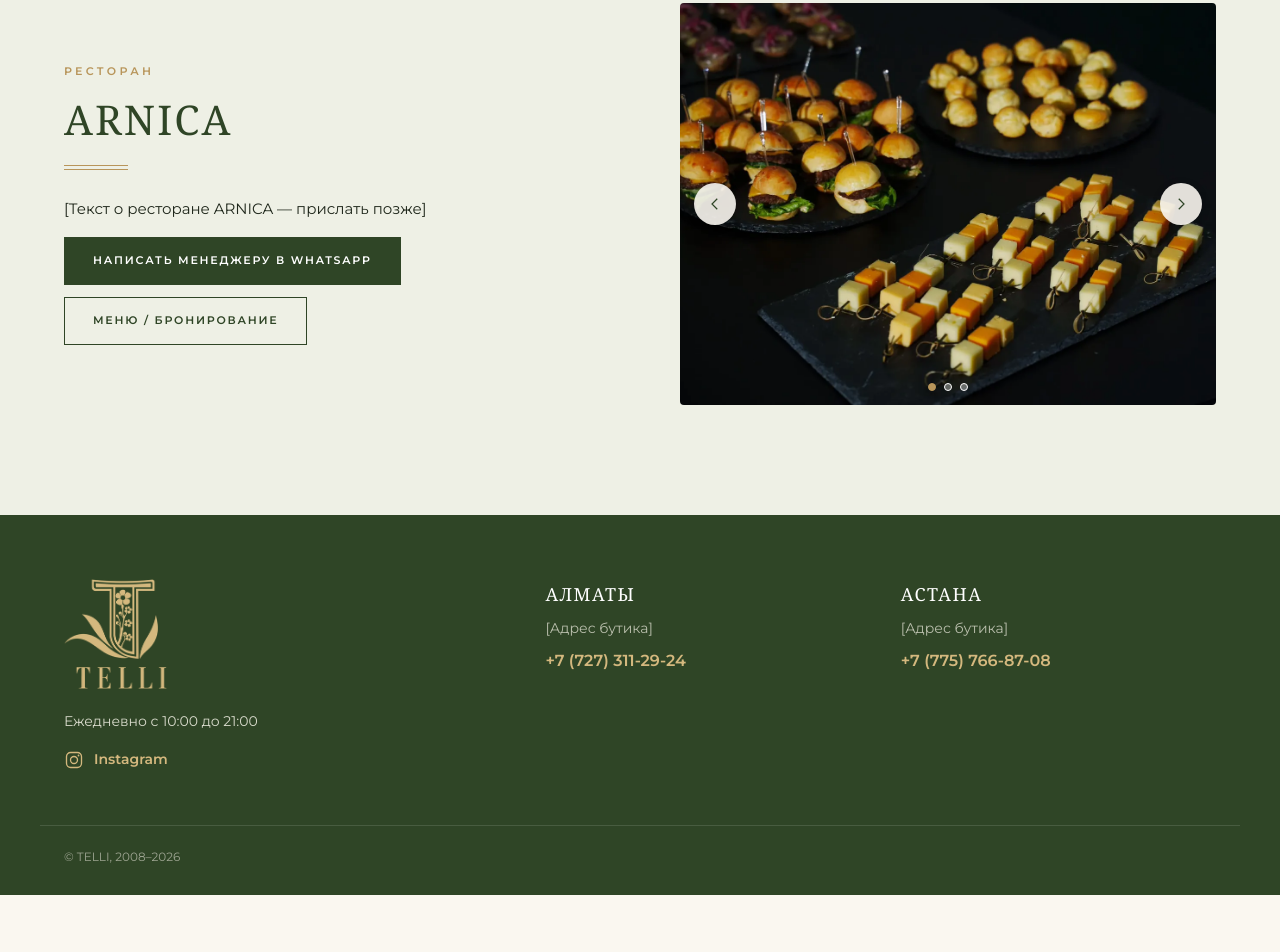
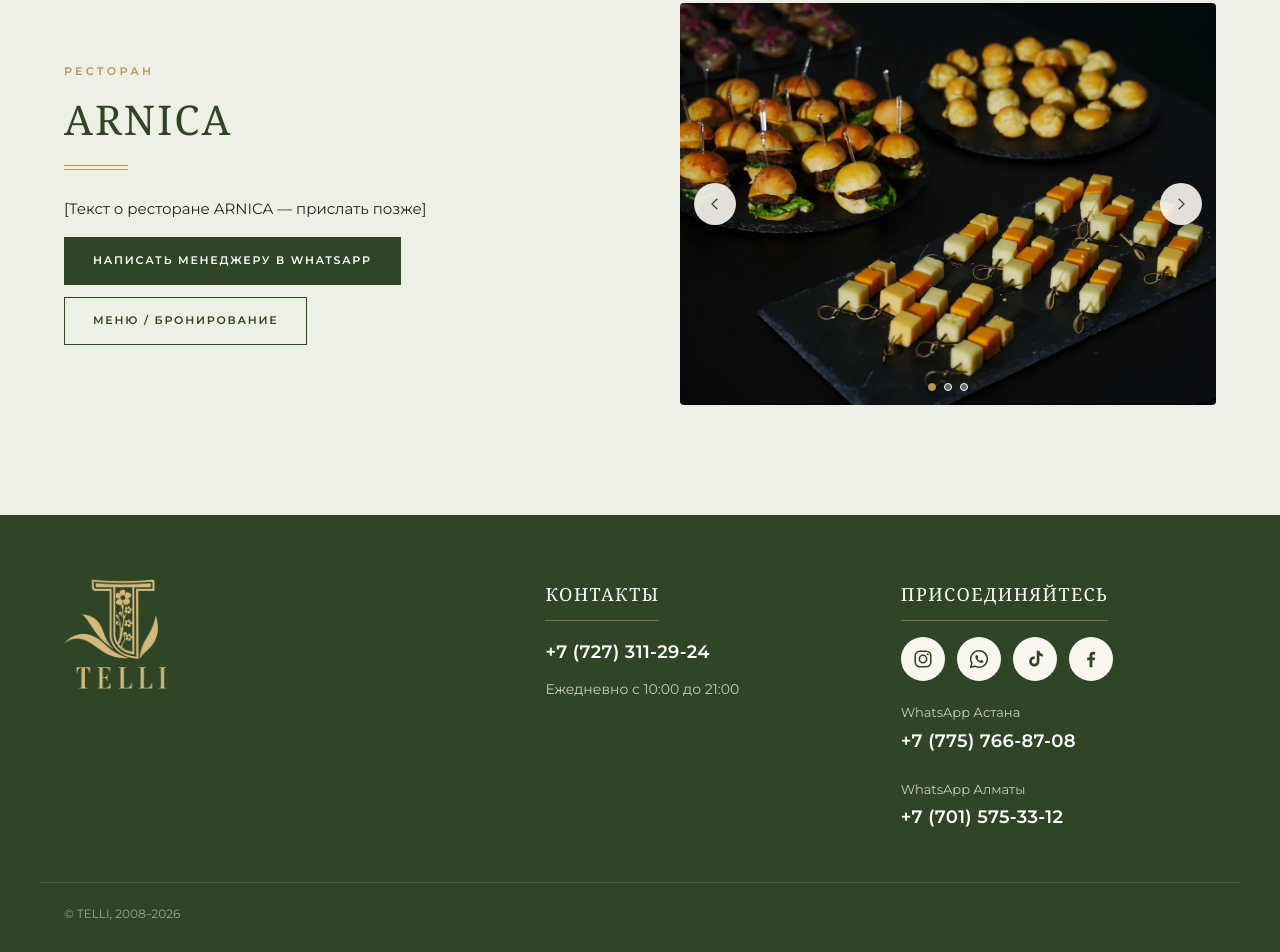
Before and after one commit to digitalvanhess/telli.kz, a plain HTML site: page index.html in a window 1280 px wide. Shown: the part 8173-9125 px from the top of the page. Before the commit the page ends 9068 px from the top, so only its background shows below. Drawn offline with nearby package versions, Linux system fonts and the light colour scheme; a web font is replaced by a local one.

Commit message:
Подвал как на старом сайте: иконки соцсетей, часы, номера
Контакты (+7 727 311-29-24, ежедневно 10:00–21:00), иконки Instagram/WhatsApp/TikTok/Facebook,
WhatsApp Астана +7 775 766-87-08 и Алматы +7 701 575-33-12 кликабельными ссылками.

Co-Authored-By: Claude Opus 5.5 <noreply@anthropic.com>
Claude-Session: https://claude.ai/code/session_01YU8bNV8C4rTH8KCFdmKPo2

```diff
--- a/css/style.css
+++ b/css/style.css
@@ -157,13 +157,16 @@ em{font-style:italic}
 .footer a{text-decoration:none}
 .footer__grid{display:grid;grid-template-columns:1.4fr 1fr 1fr;gap:40px;align-items:start}
 .footer__logo{width:auto;height:110px;margin-bottom:20px}
-.footer__hours{margin:0 0 14px}
-.footer__social{display:inline-flex;align-items:center;gap:10px;color:var(--gold-light);font-weight:600}
-.footer__social:hover{color:#fff}
-.footer__label{font-family:var(--serif);font-size:18px;text-transform:uppercase;letter-spacing:.08em;color:#fff;margin-bottom:6px}
-.footer__city p{margin:0 0 6px;color:#B9BEAC}
-.footer__phone{font-size:16px;font-weight:600;color:var(--gold-light)}
-.footer__phone:hover{color:#fff}
+.footer__label{font-family:var(--serif);font-size:18px;text-transform:uppercase;letter-spacing:.08em;padding-bottom:10px;margin-bottom:16px;border-bottom:1px solid rgba(212,184,126,.4);width:max-content;color:#fff}
+.footer__phone{display:inline-block;font-size:18px;font-weight:600;color:#fff;letter-spacing:.02em}
+.footer__hours{margin:8px 0 0;color:#C9CDBC}
+.footer__wa{margin-top:20px}
+.footer__wa span{display:block;font-size:13px;color:#C9CDBC;margin-bottom:2px}
+.socials{display:flex;gap:12px;margin:4px 0 6px}
+.socials__item{width:44px;height:44px;border-radius:50%;background:var(--ivory);color:var(--green);display:flex;align-items:center;justify-content:center;transition:background .2s,color .2s}
+.socials__item svg{width:22px;height:22px}
+.socials__item:hover{background:var(--gold);color:#fff}
+.footer__phone:hover{color:var(--gold-light)}
 .footer__copy{margin-top:48px;padding-top:20px;border-top:1px solid rgba(255,255,255,.12);font-size:12px;color:#9EA592}
 
 /* ---------- адаптив ---------- */
--- a/index.html
+++ b/index.html
@@ -313,22 +313,28 @@
   <div class="container footer__grid">
     <div class="footer__brand">
       <img src="img/logo-gold.png" alt="TELLI" class="footer__logo" width="225" height="240" loading="lazy">
+    </div>
+    <div class="footer__col">
+      <div class="footer__label">Контакты</div>
+      <a href="tel:+77273112924" class="footer__phone">+7 (727) 311-29-24</a>
       <p class="footer__hours">Ежедневно с 10:00 до 21:00</p>
-      <a class="footer__social" href="#" data-link="instagram" target="_blank" rel="noopener">
-        <svg viewBox="0 0 24 24" width="20" height="20" aria-hidden="true"><rect x="3" y="3" width="18" height="18" rx="5" fill="none" stroke="currentColor" stroke-width="1.6"/><circle cx="12" cy="12" r="4.2" fill="none" stroke="currentColor" stroke-width="1.6"/><circle cx="17.4" cy="6.6" r="1.1" fill="currentColor"/></svg>
-        <span>Instagram</span>
-      </a>
     </div>
-    <div class="footer__city">
-      <div class="footer__label">Алматы</div>
-      <p>[Адрес бутика]</p>
-      <a href="tel:+77273112924" class="footer__phone">+7 (727) 311-29-24</a>
-    </div>
-    <div class="footer__city">
-      <div class="footer__label">Астана</div>
-      <p>[Адрес бутика]</p>
-      <!-- номер Астаны уточнить у клиента -->
-      <a href="tel:+77757668708" class="footer__phone">+7 (775) 766-87-08</a>
+    <div class="footer__col">
+      <div class="footer__label">Присоединяйтесь</div>
+      <div class="socials">
+        <a class="socials__item" href="#" data-link="instagram" target="_blank" rel="noopener" aria-label="Instagram"><svg viewBox="0 0 24 24" aria-hidden="true"><rect x="3.5" y="3.5" width="17" height="17" rx="5" fill="none" stroke="currentColor" stroke-width="1.7"/><circle cx="12" cy="12" r="4" fill="none" stroke="currentColor" stroke-width="1.7"/><circle cx="17.2" cy="6.8" r="1.1" fill="currentColor"/></svg></a>
+        <a class="socials__item js-wa" href="#footer" aria-label="WhatsApp"><svg viewBox="0 0 24 24" aria-hidden="true"><path d="M12 3a9 9 0 0 0-7.8 13.5L3 21l4.6-1.2A9 9 0 1 0 12 3Z" fill="none" stroke="currentColor" stroke-width="1.7" stroke-linejoin="round"/><path d="M8.6 8.3c.2-.5.5-.5.8-.5h.5c.2 0 .4 0 .6.5l.7 1.6c.1.2 0 .4-.1.6l-.5.6c-.1.1-.2.3 0 .5.6 1 1.4 1.8 2.5 2.4.2.1.4.1.5 0l.6-.7c.2-.2.4-.2.6-.1l1.6.8c.2.1.4.2.4.4 0 .5-.2 1.2-.7 1.5-.6.4-1.4.6-2.4.3-1.6-.5-3.3-1.7-4.5-3.3-.9-1.2-1.3-2.3-1.2-3.2 0-.5.4-1 .6-1.4Z" fill="currentColor"/></svg></a>
+        <a class="socials__item" href="#" data-link="tiktok" target="_blank" rel="noopener" aria-label="TikTok"><svg viewBox="0 0 24 24" aria-hidden="true"><path d="M14.2 3h2.7c.2 1.9 1.6 3.4 3.6 3.6v2.8c-1.4 0-2.7-.4-3.7-1.1v6.3a5.6 5.6 0 1 1-5.6-5.6h.5v2.9h-.5a2.7 2.7 0 1 0 2.7 2.7V3h.3Z" fill="currentColor"/></svg></a>
+        <a class="socials__item" href="#" data-link="facebook" target="_blank" rel="noopener" aria-label="Facebook"><svg viewBox="0 0 24 24" aria-hidden="true"><path d="M13.5 21v-7.6h2.6l.4-3h-3V8.5c0-.9.3-1.5 1.5-1.5h1.6V4.3c-.3 0-1.2-.1-2.3-.1-2.3 0-3.9 1.4-3.9 4v2.2H7.8v3h2.6V21h3.1Z" fill="currentColor"/></svg></a>
+      </div>
+      <div class="footer__wa">
+        <span>WhatsApp Астана</span>
+        <a href="https://wa.me/77757668708" target="_blank" rel="noopener" class="footer__phone">+7 (775) 766-87-08</a>
+      </div>
+      <div class="footer__wa">
+        <span>WhatsApp Алматы</span>
+        <a href="https://wa.me/77015753312" target="_blank" rel="noopener" class="footer__phone">+7 (701) 575-33-12</a>
+      </div>
     </div>
   </div>
   <div class="container footer__copy">© TELLI, 2008–<span id="year">2026</span></div>
--- a/js/main.js
+++ b/js/main.js
@@ -8,7 +8,9 @@ var CONFIG = {
   links: {
     kaspi: '',      // магазин TELLI на Kaspi.kz
     instagram: '',  // https://instagram.com/...
-    arnica: ''      // меню / бронирование ARNICA
+    arnica: '',     // меню / бронирование ARNICA
+    tiktok: '',     // https://www.tiktok.com/@...
+    facebook: ''    // https://www.facebook.com/...
   }
 };
 
```
